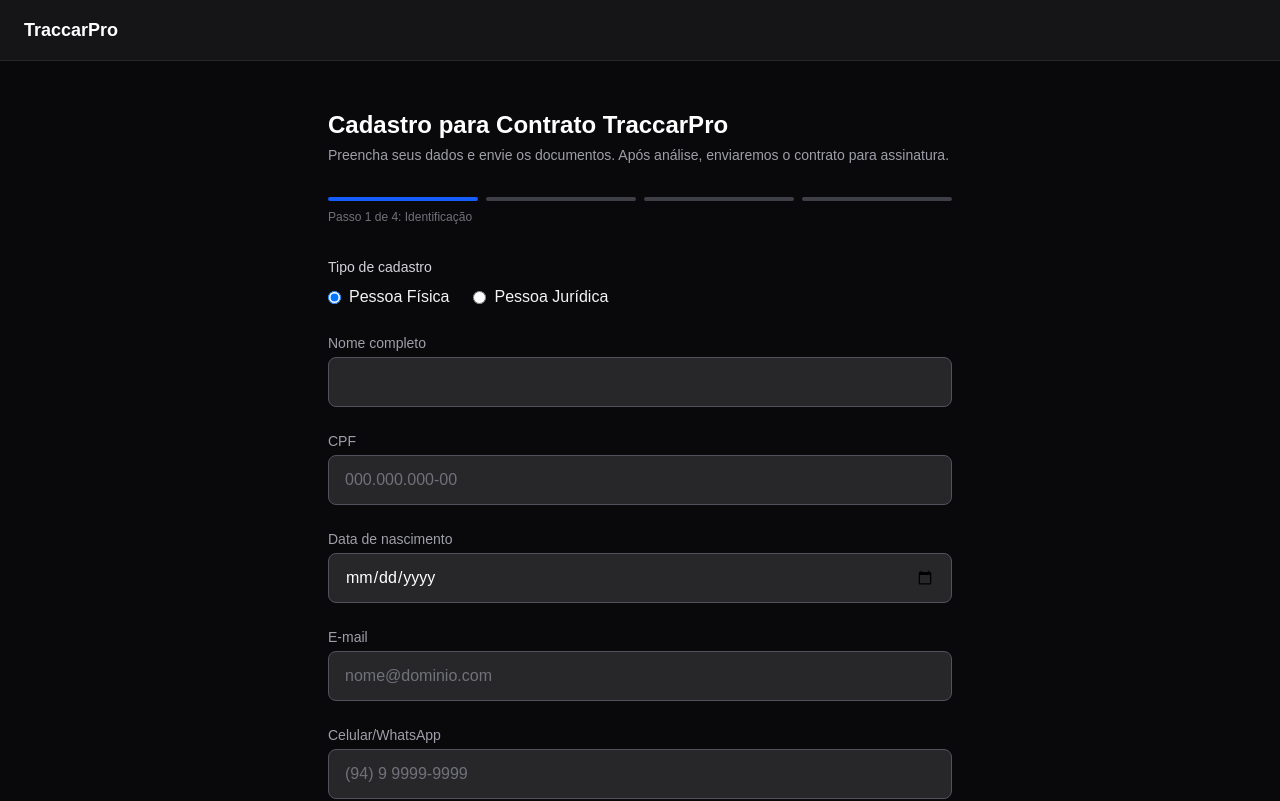
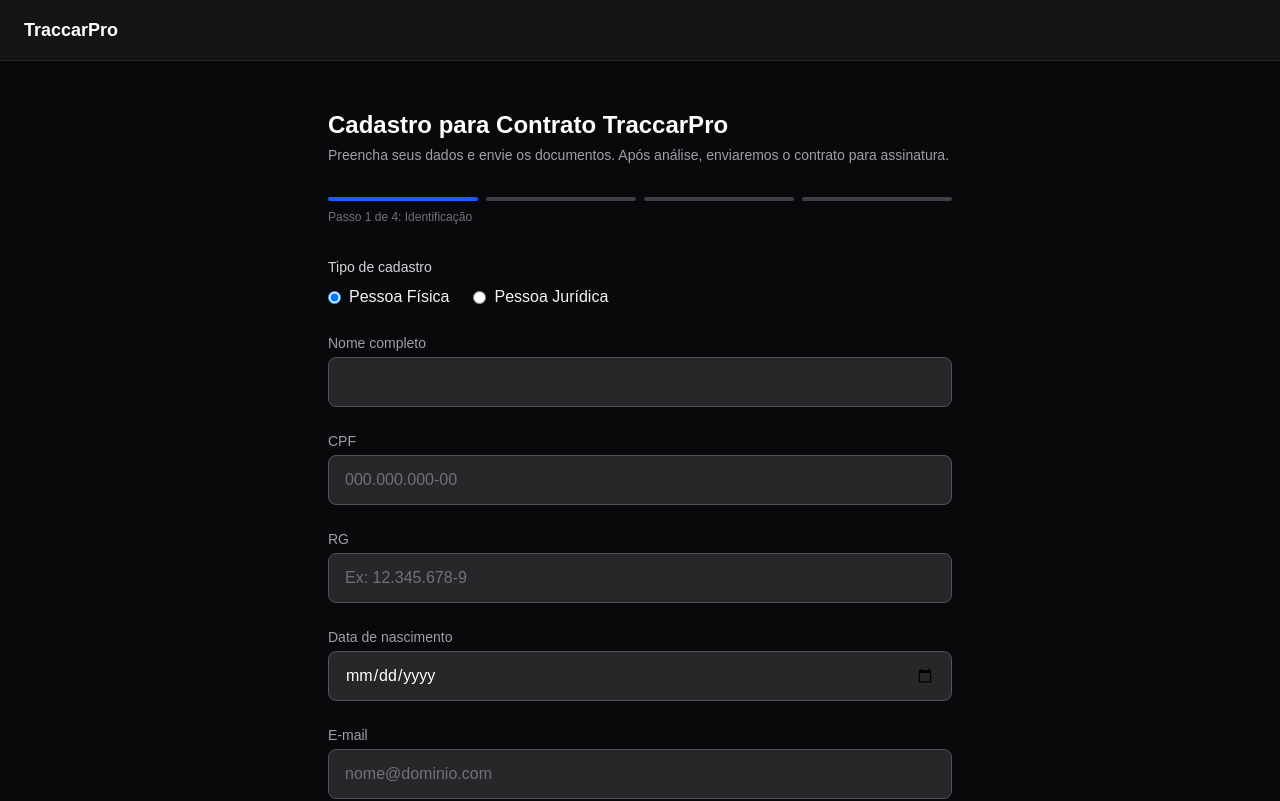
Before and after one commit to arthurribeiroweb-del/traccarpro.com.br, a Next.js app in the folder portal/: page /cadastro in a window 1280 px wide. Shown: the top 801 px of the page. Built offline with nearby package versions, Linux system fonts and the light colour scheme.

Commit message:
Adicionar campo RG no cadastro PF

```diff
--- a/portal/src/app/admin/solicitacoes/[id]/page.tsx
+++ b/portal/src/app/admin/solicitacoes/[id]/page.tsx
@@ -12,6 +12,7 @@
   companyName: string | null;
   responsibleName: string | null;
   cpf: string | null;
+  rg?: string | null;
   cnpj: string | null;
   responsibleCpf: string | null;
   email: string;
@@ -29,6 +30,7 @@
 interface EditForm {
   name: string;
   cpf: string;
+  rg: string;
   companyName: string;
   cnpj: string;
   responsibleName: string;
@@ -71,6 +73,7 @@
   const buildForm = (data: RequestData): EditForm => ({
     name: data.name || '',
     cpf: data.cpf || '',
+    rg: (data as any).rg || '',
     companyName: data.companyName || '',
     cnpj: data.cnpj || '',
     responsibleName: data.responsibleName || '',
@@ -180,6 +183,7 @@
           type: req?.type,
           name: form.name,
           cpf: form.cpf,
+          rg: form.rg,
           companyName: form.companyName,
           cnpj: form.cnpj,
           responsibleName: form.responsibleName,
@@ -313,6 +317,21 @@
                       />
                     ) : (
                       req.cpf
+                    )}
+                  </dd>
+                </div>
+                <div>
+                  <dt className="text-zinc-500">RG</dt>
+                  <dd className="text-zinc-300">
+                    {editing ? (
+                      <input
+                        value={form?.rg ?? ''}
+                        onChange={(e) => setForm((prev) => prev ? { ...prev, rg: e.target.value } : prev)}
+                        className="mt-1 w-full rounded-lg border border-zinc-700 bg-zinc-950/40 px-3 py-1.5 text-sm text-zinc-100"
+                        placeholder="RG"
+                      />
+                    ) : (
+                      req.rg
                     )}
                   </dd>
                 </div>
--- a/portal/src/app/api/admin/signup-requests/[id]/approve/route.ts
+++ b/portal/src/app/api/admin/signup-requests/[id]/approve/route.ts
@@ -63,7 +63,7 @@
       contract_city: address?.cidade || 'Marabá',
       contractor_name: req.name || req.companyName || '',
       contractor_cpf: req.cpf || '',
-      contractor_rg: '',
+      contractor_rg: req.rg || '',
       contractor_address: addressLine || '',
       contractor_email: req.email || '',
       contractor_phone: req.phone || '',
--- a/portal/src/app/api/admin/signup-requests/[id]/route.ts
+++ b/portal/src/app/api/admin/signup-requests/[id]/route.ts
@@ -60,6 +60,7 @@
   const data: Record<string, any> = {};
   if ('name' in body) data.name = nullIfEmpty(body.name);
   if ('cpf' in body) data.cpf = nullIfEmpty(body.cpf);
+  if ('rg' in body) data.rg = nullIfEmpty(body.rg);
   if ('companyName' in body) data.companyName = nullIfEmpty(body.companyName);
   if ('cnpj' in body) data.cnpj = nullIfEmpty(body.cnpj);
   if ('responsibleName' in body) data.responsibleName = nullIfEmpty(body.responsibleName);
--- a/portal/src/app/api/signup-requests/route.ts
+++ b/portal/src/app/api/signup-requests/route.ts
@@ -25,6 +25,7 @@
       companyName: body.companyName as string | undefined,
       responsibleName: body.responsibleName as string | undefined,
       cpf: body.cpf as string | undefined,
+      rg: body.rg as string | undefined,
       cnpj: body.cnpj as string | undefined,
       responsibleCpf: body.responsibleCpf as string | undefined,
       birthDate: body.birthDate ? new Date(body.birthDate) : null,
@@ -40,9 +41,9 @@
     if (isSubmit) {
       // Validação de envio
       if (type === 'PF') {
-        if (!baseData.name?.trim() || !baseData.cpf?.trim()) {
+        if (!baseData.name?.trim() || !baseData.cpf?.trim() || !baseData.rg?.trim()) {
           return NextResponse.json(
-            { error: 'Nome e CPF são obrigatórios para Pessoa Física' },
+            { error: 'Nome, CPF e RG são obrigatórios para Pessoa Física' },
             { status: 400 }
           );
         }
--- a/portal/src/app/cadastro/page.tsx
+++ b/portal/src/app/cadastro/page.tsx
@@ -108,6 +108,7 @@
   companyName: '',
   responsibleName: '',
   cpf: '',
+  rg: '',
   cnpj: '',
   responsibleCpf: '',
   birthDate: '',
@@ -174,6 +175,7 @@
       if (!form.name?.trim()) e.name = 'Nome completo é obrigatório';
       if (!form.cpf?.trim()) e.cpf = 'CPF é obrigatório';
       else if (!isValidCPF(form.cpf)) e.cpf = 'CPF inválido. Verifique os dígitos.';
+      if (!form.rg?.trim()) e.rg = 'RG é obrigatório';
     } else {
       if (!form.companyName?.trim()) e.companyName = 'Razão social é obrigatória';
       if (!form.cnpj?.trim()) e.cnpj = 'CNPJ é obrigatório';
@@ -253,6 +255,7 @@
             companyName: form.companyName,
             responsibleName: form.responsibleName,
             cpf: form.cpf,
+            rg: form.rg,
             cnpj: form.cnpj,
             responsibleCpf: form.responsibleCpf,
             birthDate: form.birthDate || null,
@@ -304,6 +307,7 @@
               companyName: form.companyName,
               responsibleName: form.responsibleName,
               cpf: form.cpf,
+              rg: form.rg,
               cnpj: form.cnpj,
               responsibleCpf: form.responsibleCpf,
               birthDate: form.birthDate || null,
@@ -346,6 +350,7 @@
         companyName: form.companyName?.trim(),
         responsibleName: form.responsibleName?.trim(),
         cpf: form.type === 'PF' ? normalizeCPF(form.cpf) : undefined,
+        rg: form.type === 'PF' ? form.rg?.trim() : undefined,
         cnpj: form.cnpj,
         responsibleCpf: form.type === 'PJ' ? normalizeCPF(form.responsibleCpf || '') : undefined,
         birthDate: form.birthDate || null,
@@ -385,6 +390,7 @@
         companyName: form.companyName,
         responsibleName: form.responsibleName,
         cpf: form.cpf,
+        rg: form.rg,
         cnpj: form.cnpj,
         responsibleCpf: form.responsibleCpf,
         birthDate: form.birthDate || null,
@@ -486,6 +492,7 @@
                 companyName: form.companyName,
                 responsibleName: form.responsibleName,
                 cpf: form.cpf,
+                rg: form.rg,
                 cnpj: form.cnpj,
                 responsibleCpf: form.responsibleCpf,
                 birthDate: form.birthDate || null,
@@ -715,6 +722,20 @@
               aria-describedby={errors.cpf ? 'cpf-error' : undefined}
             />
             {errors.cpf && <p id="cpf-error" className="mt-1 text-sm text-amber-500" role="alert">{errors.cpf}</p>}
+          </div>
+          <div>
+            <label htmlFor="rg" className="block text-sm text-zinc-400">RG</label>
+            <input
+              id="rg"
+              type="text"
+              value={form.rg}
+              onChange={(e) => setForm({ rg: e.target.value })}
+              placeholder="Ex: 12.345.678-9"
+              className="mt-1 w-full rounded-lg border border-zinc-600 bg-zinc-800 px-4 py-3 text-white placeholder-zinc-500"
+              aria-invalid={!!errors.rg}
+              aria-describedby={errors.rg ? 'rg-error' : undefined}
+            />
+            {errors.rg && <p id="rg-error" className="mt-1 text-sm text-amber-500" role="alert">{errors.rg}</p>}
           </div>
           <div>
             <label htmlFor="birthDate" className="block text-sm text-zinc-400">Data de nascimento</label>
@@ -1247,6 +1268,7 @@
         <ul className="mt-4 space-y-1 text-sm text-zinc-400">
           <li>{form.type === 'PF' ? form.name : form.companyName}</li>
           <li>{form.type === 'PF' ? `CPF: ${form.cpf}` : `CNPJ: ${form.cnpj}`}</li>
+          {form.type === 'PF' && <li>{`RG: ${form.rg}`}</li>}
           <li>{form.email} • {form.phone}</li>
           <li>
             {form.address.rua}, {form.address.numero} — {form.address.bairro}, {form.address.cidade}/{form.address.uf}
```
Also changed, not shown: 1 other file (tests, documents, lock files or other folders).
